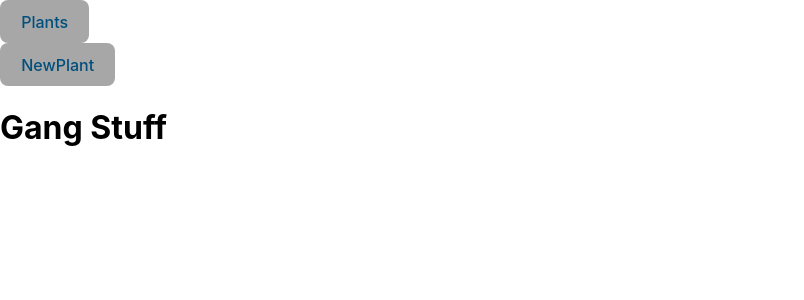
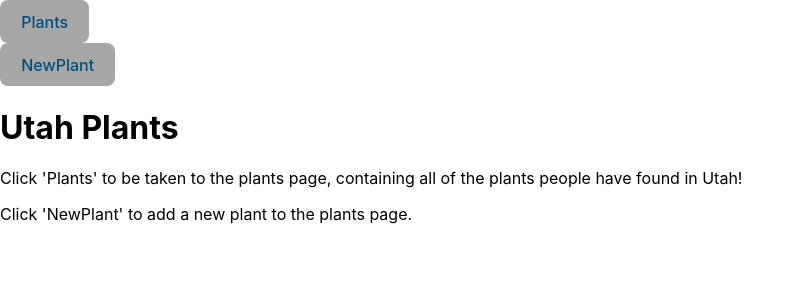
Before and after one commit to Varuna3/NoDB, a React (Vite) app: page / in a window 1280 px wide. Shown: the top 300 px of the page, without its empty margins (0-804 px from the left). Built offline with nearby package versions, Linux system fonts and the light colour scheme.

Commit message:
update component-hierarchy.md

```diff
--- a/src/App.jsx
+++ b/src/App.jsx
@@ -16,7 +16,19 @@ const App = () => {
         </button>
       </div>
       <Routes>
-        <Route path='/' element={<h1>Gang Stuff</h1>} />
+        <Route
+          path='/'
+          element={
+            <>
+              <h1>Utah Plants</h1>
+              <p>
+                Click 'Plants' to be taken to the plants page, containing all of
+                the plants people have found in Utah!
+              </p>
+              <p>Click 'NewPlant' to add a new plant to the plants page.</p>
+            </>
+          }
+        />
         <Route path='/plants' element={<Plants />} />
         <Route path='/newplant' element={<NewPlant />} />
       </Routes>
```
Also changed, not shown: 1 other file (tests, documents, lock files or other folders).
